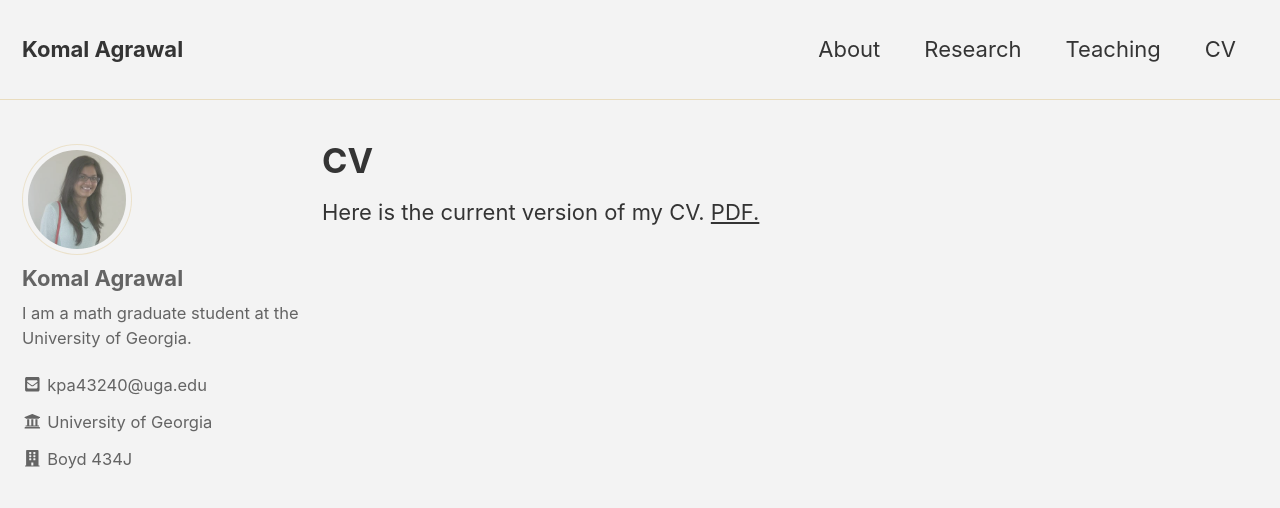
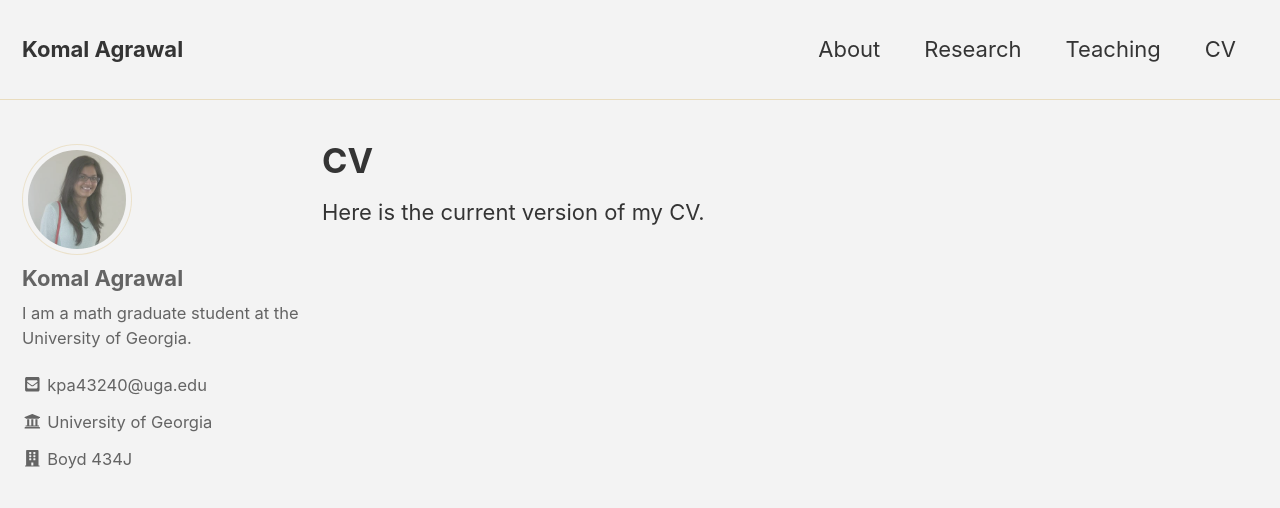
Before and after one commit to komala033/komala033.github.io, a Jekyll site: the page built from cv.md, in a window 1280 px wide and 900 px high. Shown: the top 508 px of the window. Built offline with Jekyll 4.4.1, drawn with Linux system fonts in a browser that asks for light colours; nearby versions of some CDN libraries.

Commit message:
Update cv.md

```diff
--- a/cv.md
+++ b/cv.md
@@ -4,4 +4,4 @@ title: CV
 classes: wide
 ---
 
-Here is the current version of my CV. <a href="https://komalagrawal033.github.io/folder/Komal_Resume.pdf" target="_blank">PDF.</a>
+Here is the current version of my CV.
```
